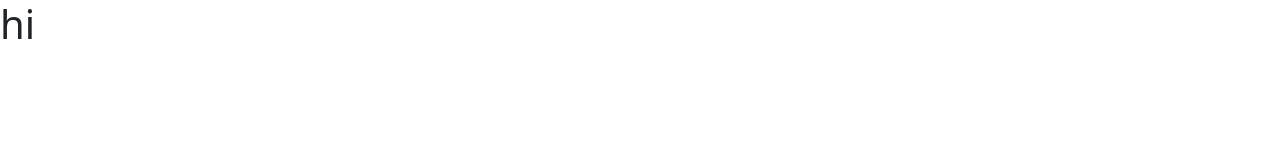
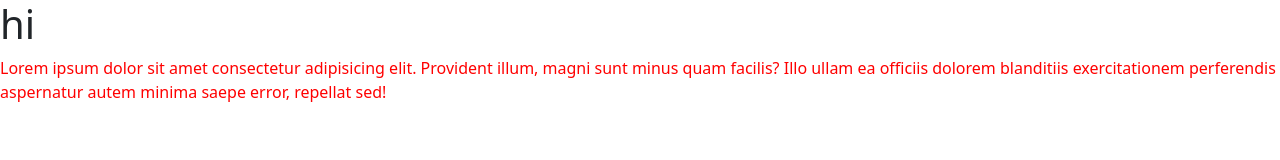
Before and after one commit to harisnaseer24/git_desktop_2509b1, a plain HTML site: page index.html in a window 1280 px wide. Drawn offline with nearby package versions, Linux system fonts and the light colour scheme.

Commit message:
styling added

```diff
--- a/index.html
+++ b/index.html
@@ -16,6 +16,7 @@
             integrity="sha384-T3c6CoIi6uLrA9TneNEoa7RxnatzjcDSCmG1MXxSR1GAsXEV/Dwwykc2MPK8M2HN"
             crossorigin="anonymous"
         />
+        <link rel="stylesheet" href="style.css">
     </head>
 
     <body>
@@ -26,6 +27,7 @@
 
 
             <h1>hi</h1>
+            <p>Lorem ipsum dolor sit amet consectetur adipisicing elit. Provident illum, magni sunt minus quam facilis? Illo ullam ea officiis dolorem blanditiis exercitationem perferendis aspernatur autem minima saepe error, repellat sed!</p>
         </main>
         <footer>
             <!-- place footer here -->
--- /dev/null
+++ b/style.css
@@ -0,0 +1,3 @@
+p{
+    color: red;
+}
```
